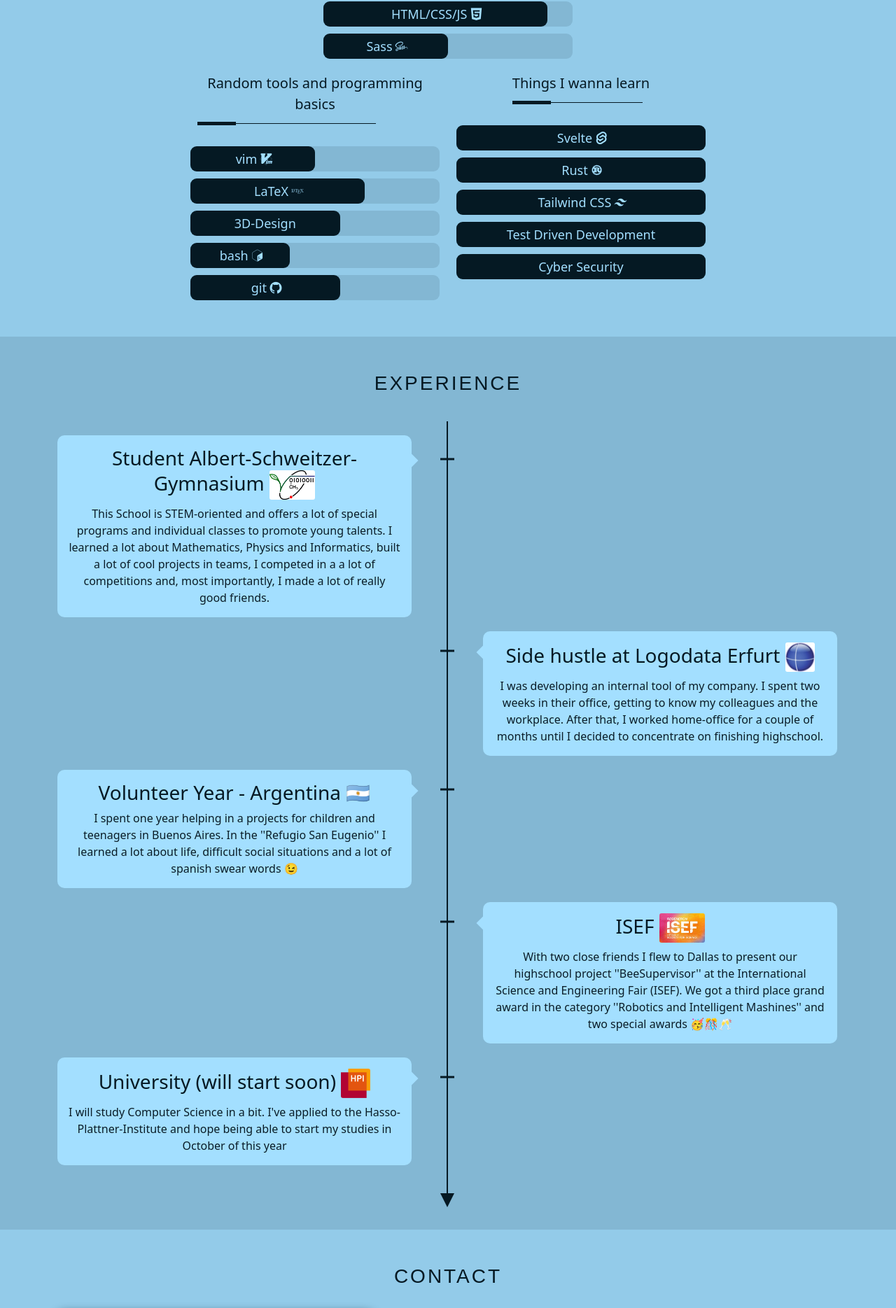
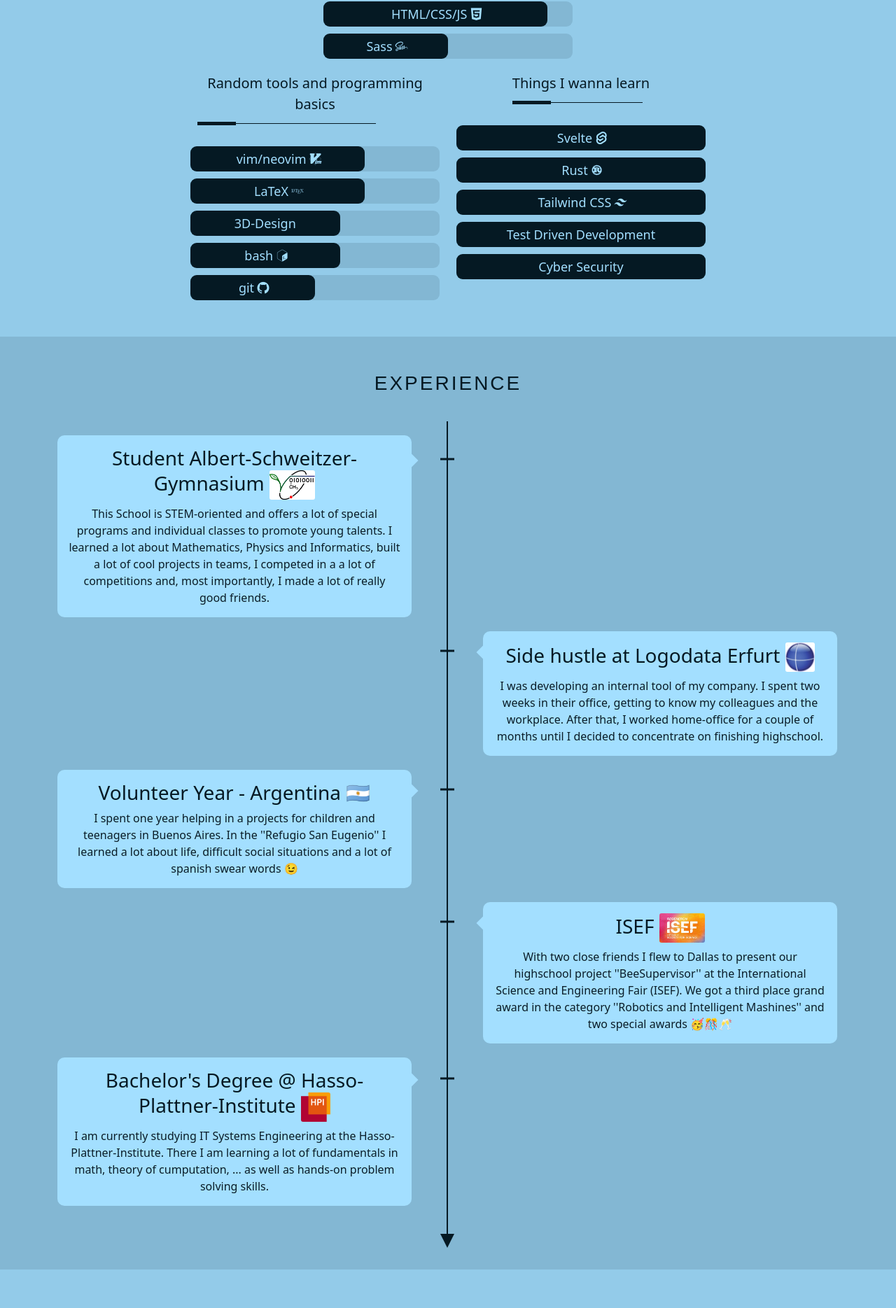
Before and after one commit to DanielC04/dcermann.de, a React (Vite) app: page / in a window 1280 px wide. Shown: the part 3232-5101 px from the top of the page at 70% size. Built offline with nearby package versions, Linux system fonts and the light colour scheme; some icons are missing.

Commit message:
updated website information

```diff
--- a/package.json
+++ b/package.json
@@ -12,6 +12,7 @@
   "dependencies": {
     "@emailjs/browser": "^3.11.0",
     "bootstrap": "^5.3.0",
+    "emailjs": "^4.0.3",
     "jquery": "^3.7.0",
     "react": "^18.2.0",
     "react-bootstrap": "^2.8.0",
--- a/src/assets/text/data_english.json
+++ b/src/assets/text/data_english.json
@@ -19,7 +19,7 @@
       "images": [
         "images/projects/beesupervisor.jpg"
       ],
-      "url": ""
+      "url": "https://beesupervisor.com/"
     },
     {
       "title": "GYPT - German Young Physicist Tournament",
@@ -171,7 +171,7 @@
           "name": "Java",
           "icon": "devicon-java-plain",
           "description": "",
-          "proficiency": 70
+          "proficiency": 50
         },
         {
           "name": "Golang",
@@ -214,10 +214,10 @@
       "name": "Random tools and programming basics",
       "data": [
         {
-          "name": "vim",
+          "name": "vim/neovim",
           "icon": "devicon-vim-plain",
           "description": "",
-          "proficiency": 50
+          "proficiency": 70
         },
         {
           "name": "LaTeX",
@@ -235,16 +235,15 @@
           "name": "bash",
           "icon": "devicon-bash-plain",
           "description": "",
-          "proficiency": 40
+          "proficiency": 60
         },
         {
           "name": "git",
           "icon": "devicon-github-plain",
           "description": "",
-          "proficiency": 60
+          "proficiency": 50
         }
       ]
-
     },
     {
       "name": "Things I wanna learn",
@@ -312,10 +311,10 @@
       "technologies": []
     },
     {
-      "title": "University (will start soon)",
+      "title": "Bachelor's Degree @ Hasso-Plattner-Institute",
       "logo_path": "/images/logos/logo_hpi.png",
       "years": "Oct 2023 - present",
-      "description": "I will study Computer Science in a bit. I've applied to the Hasso-Plattner-Institute and hope being able to start my studies in October of this year",
+      "description": "I am currently studying IT Systems Engineering at the Hasso-Plattner-Institute. There I am learning a lot of fundamentals in math, theory of cumputation, ... as well as hands-on problem solving skills.",
       "technologies": []
     }
   ]
--- a/src/assets/text/data_german.json
+++ b/src/assets/text/data_german.json
@@ -19,7 +19,7 @@
       "images": [
         "images/projects/beesupervisor.jpg"
       ],
-      "url": ""
+      "url": "https://beesupervisor.com/"
     },
     {
       "title": "GYPT - German Young Physicist Tournament",
@@ -119,7 +119,7 @@
           "name": "Java",
           "icon": "devicon-java-plain",
           "description": "",
-          "proficiency": 70
+          "proficiency": 50
         },
         {
           "name": "Golang",
@@ -165,7 +165,7 @@
           "name": "vim",
           "icon": "devicon-vim-plain",
           "description": "",
-          "proficiency": 50
+          "proficiency": 70
         },
         {
           "name": "LaTeX",
@@ -183,13 +183,13 @@
           "name": "bash",
           "icon": "devicon-bash-plain",
           "description": "",
-          "proficiency": 40
+          "proficiency": 60
         },
         {
           "name": "git",
           "icon": "devicon-github-plain",
           "description": "",
-          "proficiency": 60
+          "proficiency": 50
         }
       ]
     },
@@ -259,10 +259,10 @@
       "technologies": []
     },
     {
-      "title": "University (will start soon)",
+      "title": "Bachelor @Hasso-Plattner-Institut",
       "logo_path": "/images/logos/logo_hpi.png",
       "years": "Oct 2023 - present",
-      "description": "Ich werde bald mein Informatikstudium beginnnen. Dafür habe ich mich beim Hasso-Plattner-Institut beworben und hoffe, dort Oktober mein Studium beginnen zu können :)",
+      "description": "Ich studiere zur Zeit IT Systems Engineering am Hasso-Plattner-Institut. Dabei lerne ich viele Grundlangen der Mathematik, theoretischen Informatik, gleichzeitig erlerne ich auch praktische Poblemlösefähigkeiten. ",
       "technologies": []
     }
   ]
--- a/src/components/sections/Contact.tsx
+++ b/src/components/sections/Contact.tsx
@@ -2,9 +2,9 @@
 import { BasicInfo } from "../loaded_data_types";
 import React, { useRef, useState } from "react";
 import emailjs from "@emailjs/browser";
-import { PUBLIC_KEY, SERVICE_ID, TEMPLATE_ID } from "./EmailjsLogin";
+import { PUBLIC_KEY, SERVICE_ID, TEMPLATE_ID } from "./EmailjsLogin.ts";
 import { Alert } from "react-bootstrap";
-import Loader from "../utils/LoaderPage";
+import Loader from "../utils/Loader.tsx";
 
 interface Props {
   basicInfo: BasicInfo | undefined;
```
Also changed, not shown: 1 other file (tests, documents, lock files or other folders). Lines whose indentation alone changed are shown as unchanged.
